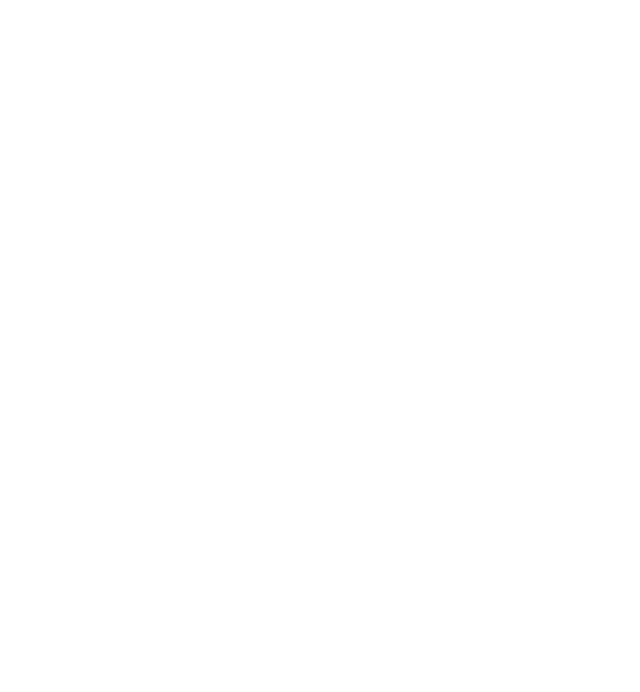
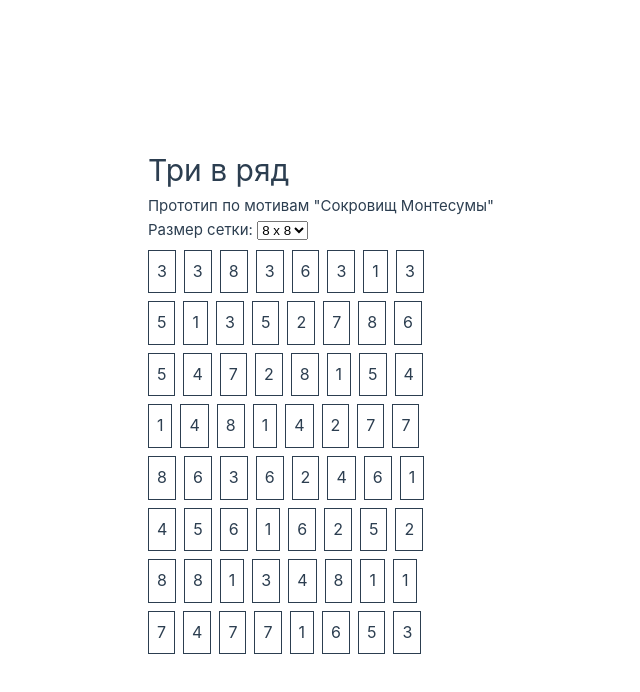
Before and after one commit to reznikovkg/vue-3-docker-compose, a Vue app in the folder vue/: page /game in a window 1280 px wide. Before the commit this address had no page. Shown: the top 692 px of the page, without its empty margins (146-786 px from the left). Built offline with nearby package versions, Linux system fonts and the light colour scheme.

Commit message:
pre-dev: базовая реализация игры "Три в ряд" с выбором размера поля и отображением драгоценностей

```diff
--- /dev/null
+++ b/vue/src/components/pages/GamePage.vue
@@ -0,0 +1,17 @@
+<template>
+  <div class="game-page">
+    <header class="game-page-header">
+      <div class="game-page-header__row">
+        <h1 class="game-page-header__title">Три в ряд</h1>
+        <p class="game-page-header__subtitle">Прототип по мотивам "Сокровищ Монтесумы"</p>
+      </div>
+    </header>
+    <div class="game-page__container">
+      <GameBoard />
+    </div>
+  </div>
+</template>
+
+<script setup lang="ts">
+import GameBoard from "@/components/parts/game/GameBoard.vue"
+</script>
--- /dev/null
+++ b/vue/src/components/parts/game/GameBoard.vue
@@ -0,0 +1,104 @@
+<template>
+  <div class="game-board">
+    <div class="game-board__control">
+      <div class="select">
+        <label for="grid-size" class="select__label">
+          Размер сетки:
+        </label>
+        <select
+          v-model="gridSize"
+          class="select__field"
+          @change="() => setBoard()"
+        >
+          <option
+            v-for="size in AVAILABLE_SIZES"
+            :key="size"
+            :value="size"
+            class="select__option"
+          >
+            {{ size }} x {{ size }}
+          </option>
+        </select>
+      </div>
+    </div>
+    <div class="game-board__grid">
+      <div
+        v-for="(cols, rowIndex) in rows"
+        :key="rowIndex"
+        class="game-board__row"
+      >
+        <div
+          v-for="col in cols"
+          :key="col.id"
+          class="game-board__col"
+        >
+          <div class="game-board__col-item">
+            {{ col.type }}
+          </div>
+        </div>
+      </div>
+    </div>
+  </div>
+</template>
+
+<script setup lang="ts">
+import { onMounted, ref } from "vue"
+
+interface Gem {
+  id: number
+  type: number
+  row: number
+  col: number
+}
+
+const AVAILABLE_SIZES = [4, 5, 6, 7, 8]
+const MAX = 8
+
+const gridSize = ref(8)
+const rows = ref<Gem[][]>([])
+const nextGemId = ref(1)
+
+const generateGemId = () => nextGemId.value++
+const getRandomGemType = () => Math.floor(Math.random() * MAX) + 1
+const createGem = (row: number, col: number) => ({
+  id: generateGemId(),
+  type: getRandomGemType(),
+  row,
+  col
+})
+const setBoard = () => {
+  const size = gridSize.value
+  const newBoard: Gem[][] = []
+
+  nextGemId.value = 1
+
+  for (let row = 0; row < size; row++) {
+    newBoard[row] = []
+    for (let col = 0; col < size; col++) {
+      newBoard[row][col] = createGem(row, col)
+    }
+  }
+
+  rows.value = newBoard
+}
+
+onMounted(() => {
+  setBoard()
+})
+</script>
+
+<style lang="scss" scoped>
+.game-board {
+  &__row {
+    display: flex;
+    gap: 8px;
+    margin-top: 8px;
+  }
+
+  &__col {
+    font-size: 16px;
+    padding: 8px;
+    border: 1px solid;
+  }
+}
+</style>
--- a/vue/src/router/index.js
+++ b/vue/src/router/index.js
@@ -2,10 +2,12 @@ import { createWebHistory, createRouter } from 'vue-router'
 
 import IndexPage from './../components/pages/IndexPage.vue'
 import ExamplePage from './../components/pages/ExamplePage.vue'
+import GamePage from "@/components/pages/GamePage.vue"
 
 export const ROUTES = {
   EXAMPLE: 'EXAMPLE',
   INDEX: 'INDEX',
+  GAME: 'GAME',
 }
 
 const routes = [
@@ -19,6 +21,11 @@ const routes = [
     path: '/',
     component: IndexPage
   },
+  {
+    name: ROUTES.GAME,
+    path: '/game',
+    component: GamePage,
+  },
 ]
 
 export const router = createRouter({
```
